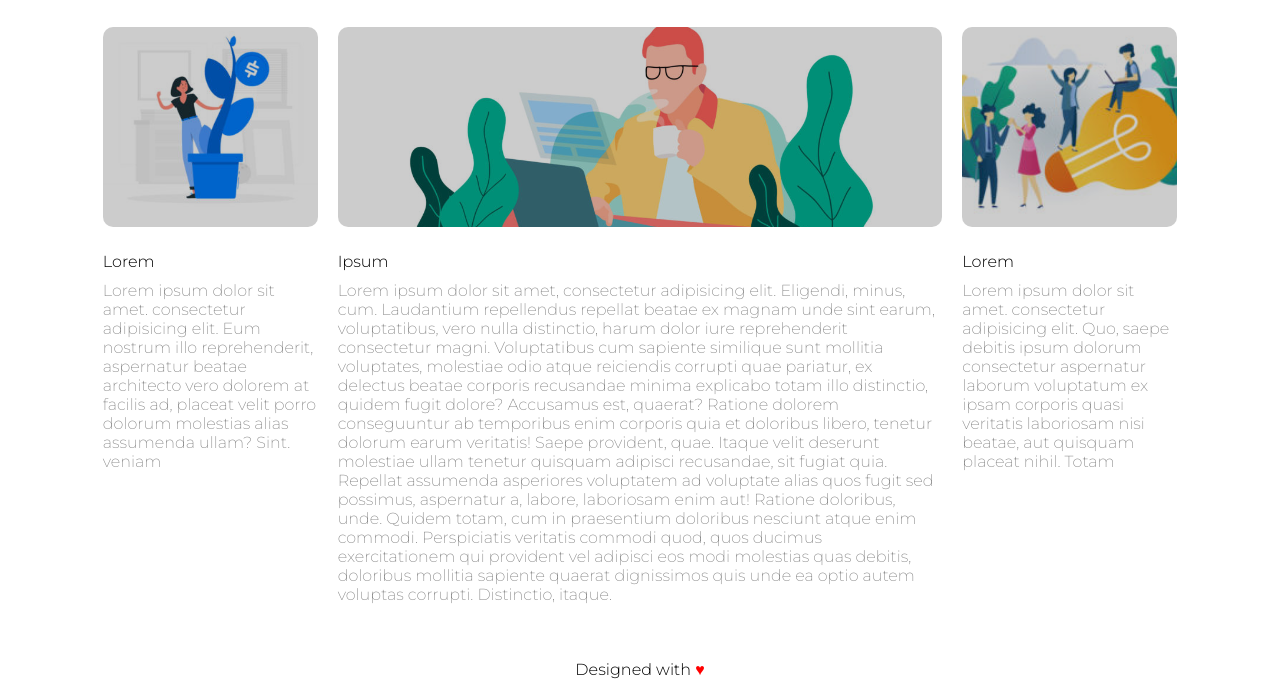
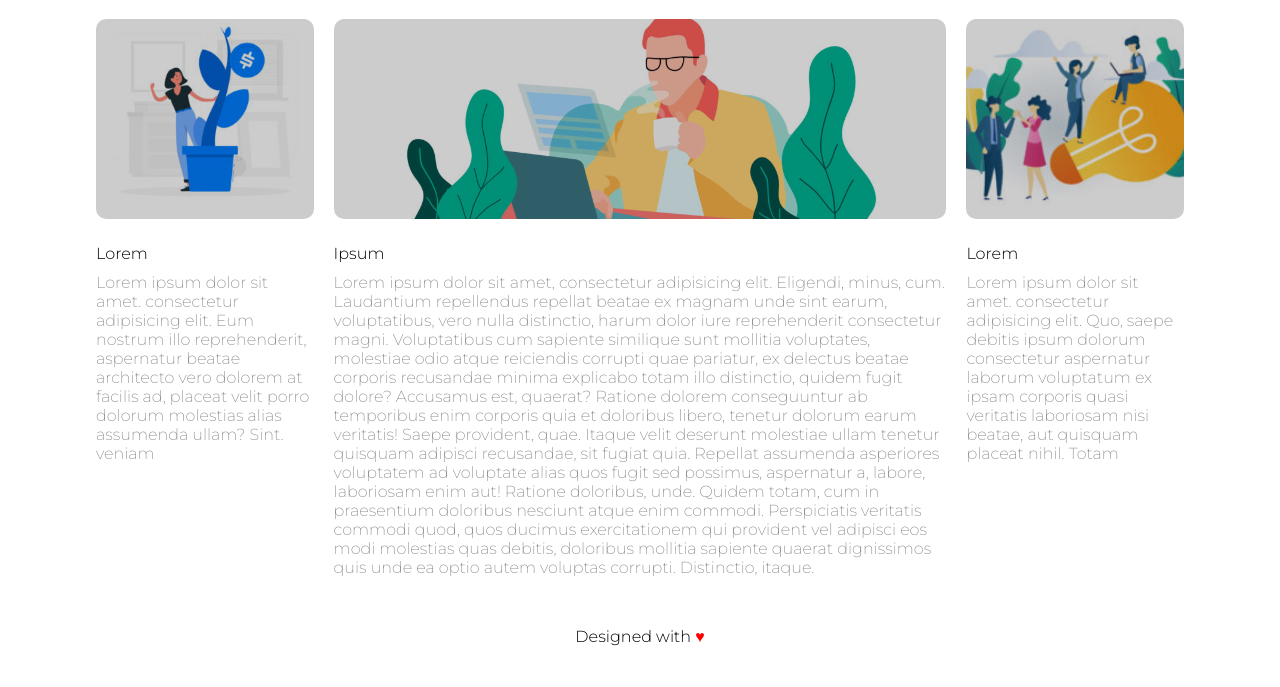
Before and after one commit to nadiaf85/htmlcss-wp, a plain HTML site: page bonus/index.html in a window 1280 px wide. Shown: the part 706-1393 px from the top of the page. After the commit the page ends 1352 px from the top, so only its background shows below. Drawn offline with Linux system fonts and the light colour scheme.

Commit message:
quasi ultimato

```diff
--- a/bonus/style.css
+++ b/bonus/style.css
@@ -1,5 +1,7 @@
-body{
+*{
     box-sizing: border-box;
+    margin: 0;
+    padding: 0;
     font-family: 'Montserrat', sans-serif;
 }
 
@@ -11,7 +13,7 @@ body{
 .logo img{
     height: 50px;
     border-right: 1px solid lightgrey;
-    padding-right: 10px;
+    padding-right: 20px;
 }
 
 nav{
@@ -65,7 +67,6 @@ h3 + p {
     border-radius: 10px;
     height: 100%;
 }
-
 
 h1{
     margin-bottom: 0;
@@ -146,7 +147,7 @@ h6 + p {
 
 footer{
     text-align: center;
-    margin-top: 40px;
+    margin-top: 50px;
 }
 
 footer::after{
```
Also changed, not shown: 1 other file.
